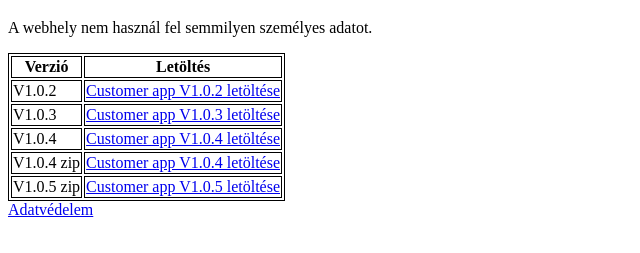
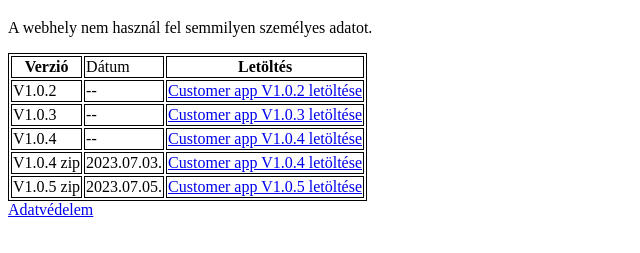
Before and after one commit to TheHobbist/thehobbist.github.io, a plain HTML site: page index.html in a window 1280 px wide. Shown: the part 61-314 px from the top of the page, without its empty margins (0-640 px from the left). Drawn offline with Linux system fonts and the light colour scheme.

Commit message:
datefield

```diff
--- a/index.html
+++ b/index.html
@@ -15,26 +15,32 @@
 <table>
     <tr>
         <th>Verzió</th>
+		<td>Dátum</td>
         <th>Letöltés</th>
     </tr>
     <tr>
         <td>V1.0.2</td>
+		<td>--</td>
         <td><a href="1.0.2/CustomerAppInstaller.msi" download>Customer app V1.0.2 letöltése</a></td>
     </tr>
 	<tr>
         <td>V1.0.3</td>
+		<td>--</td>
         <td><a href="1.0.3/CustomerAppInstaller.msi" download>Customer app V1.0.3 letöltése</a></td>
     </tr>
 	<tr>
         <td>V1.0.4</td>
+		<td>--</td>
         <td><a href="1.0.4/CustomerAppInstaller.msi" download>Customer app V1.0.4 letöltése</a></td>
     </tr>
 	<tr>
         <td>V1.0.4 zip</td>
+		<td>2023.07.03.</td>
         <td><a href="1.0.4/CustomerAppInstaller.zip" download>Customer app V1.0.4 letöltése</a></td>
     </tr>
 	<tr>
         <td>V1.0.5 zip</td>
+		<td>2023.07.05.</td>
         <td><a href="1.0.5/CustomerAppInstaller.zip" download>Customer app V1.0.5 letöltése</a></td>
     </tr>
 </table>
```
